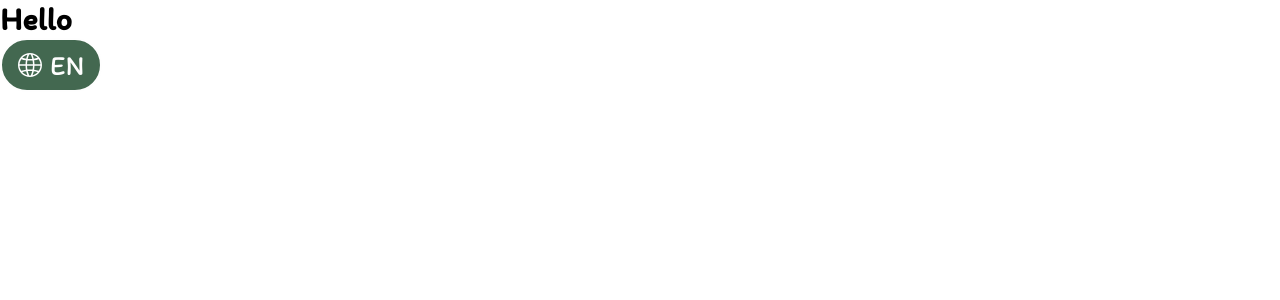
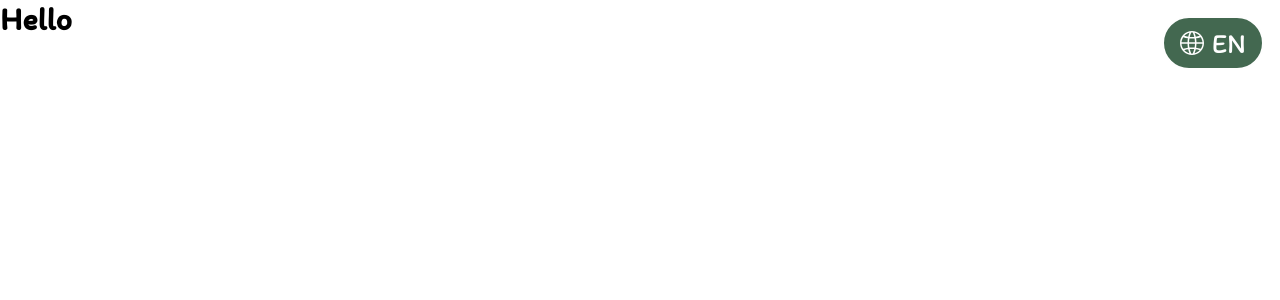
Before and after one commit to Wadoux-Nicolas/wadoux-nicolas-portfolio, a Next.js app: page /en in a window 1280 px wide. Shown: the top 300 px of the page. Built offline with nearby package versions, Linux system fonts and the light colour scheme.

Commit message:
make language button absolute

```diff
--- /dev/null
+++ b/app/[locale]/layout.module.scss
@@ -0,0 +1,7 @@
+@import "scss/functions";
+
+.languageSelector {
+  position: absolute;
+  top: pxToRem(16);
+  right: pxToRem(16);
+}
--- a/app/[locale]/layout.tsx
+++ b/app/[locale]/layout.tsx
@@ -2,9 +2,11 @@ import type {Metadata} from "next";
 import {LOCALES} from "@/navigation";
 import React from "react";
 import {getTranslations, unstable_setRequestLocale} from "next-intl/server";
-import "../../scss/global.scss"
 import {NextIntlClientProvider, useMessages} from "next-intl";
 import LanguageSelector from "@/components/languageSelector/languageSelector";
+
+import "../../scss/global.scss"
+import styles from "./layout.module.scss";
 
 export default function LocaleLayout(
     {
@@ -23,7 +25,9 @@ export default function LocaleLayout(
             <body>
                 <NextIntlClientProvider locale={locale} messages={messages}>
                     {children}
-                    <LanguageSelector/>
+                    <div className={styles.languageSelector}>
+                        <LanguageSelector/>
+                    </div>
                 </NextIntlClientProvider>
             </body>
         </html>
--- a/components/languageSelector/languageSelector.module.scss
+++ b/components/languageSelector/languageSelector.module.scss
@@ -1,7 +1,7 @@
 @import "scss/variables";
 @import "scss/functions";
 
-$selectorHeight: rem(54);
+$selectorHeight: pxToRem(54);
 $selectorBorderRadius: calc($selectorHeight / 2);
 
 .languageSelector {
@@ -9,14 +9,14 @@ $selectorBorderRadius: calc($selectorHeight / 2);
   height: $selectorHeight;
   width: fit-content;
   border-radius: $selectorBorderRadius;
-  border: solid rem(2) $background;
-  padding: rem(16);
-  font-size: rem(28);
+  border: solid pxToRem(2) $background;
+  padding: pxToRem(16);
+  font-size: pxToRem(28);
   color: $background;
   position: relative;
   display: flex;
   align-items: center;
-  gap: rem(8);
+  gap: pxToRem(8);
 
   select {
     cursor: pointer;
--- a/scss/_functions.scss
+++ b/scss/_functions.scss
@@ -1,3 +1,3 @@
-@function rem($pixels) {
+@function pxToRem($pixels) {
   @return $pixels / 16 + rem;
 }
--- a/scss/global.scss
+++ b/scss/global.scss
@@ -1,4 +1,5 @@
 @import "fonts";
+@import "functions";
 
 * {
   margin: 0;
```
